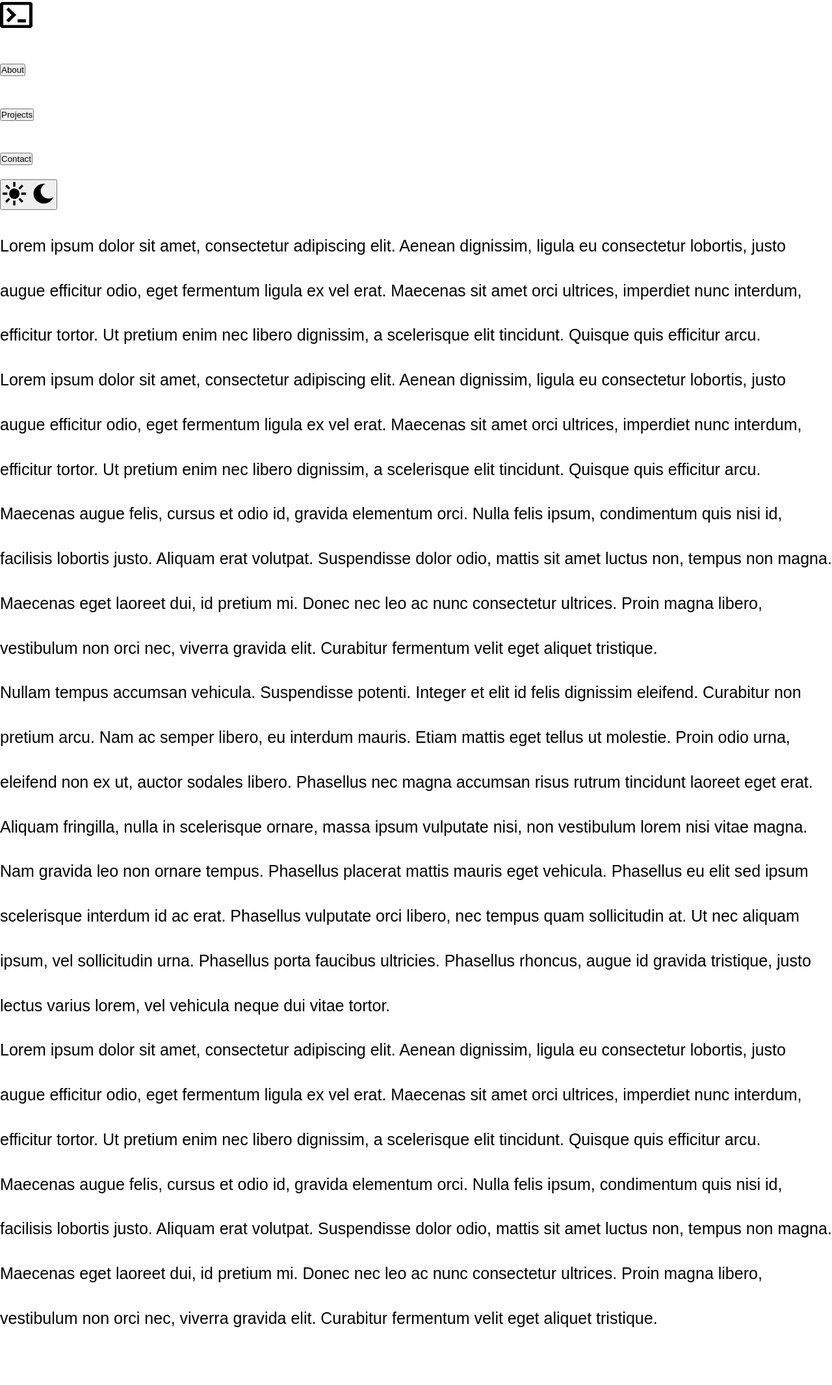
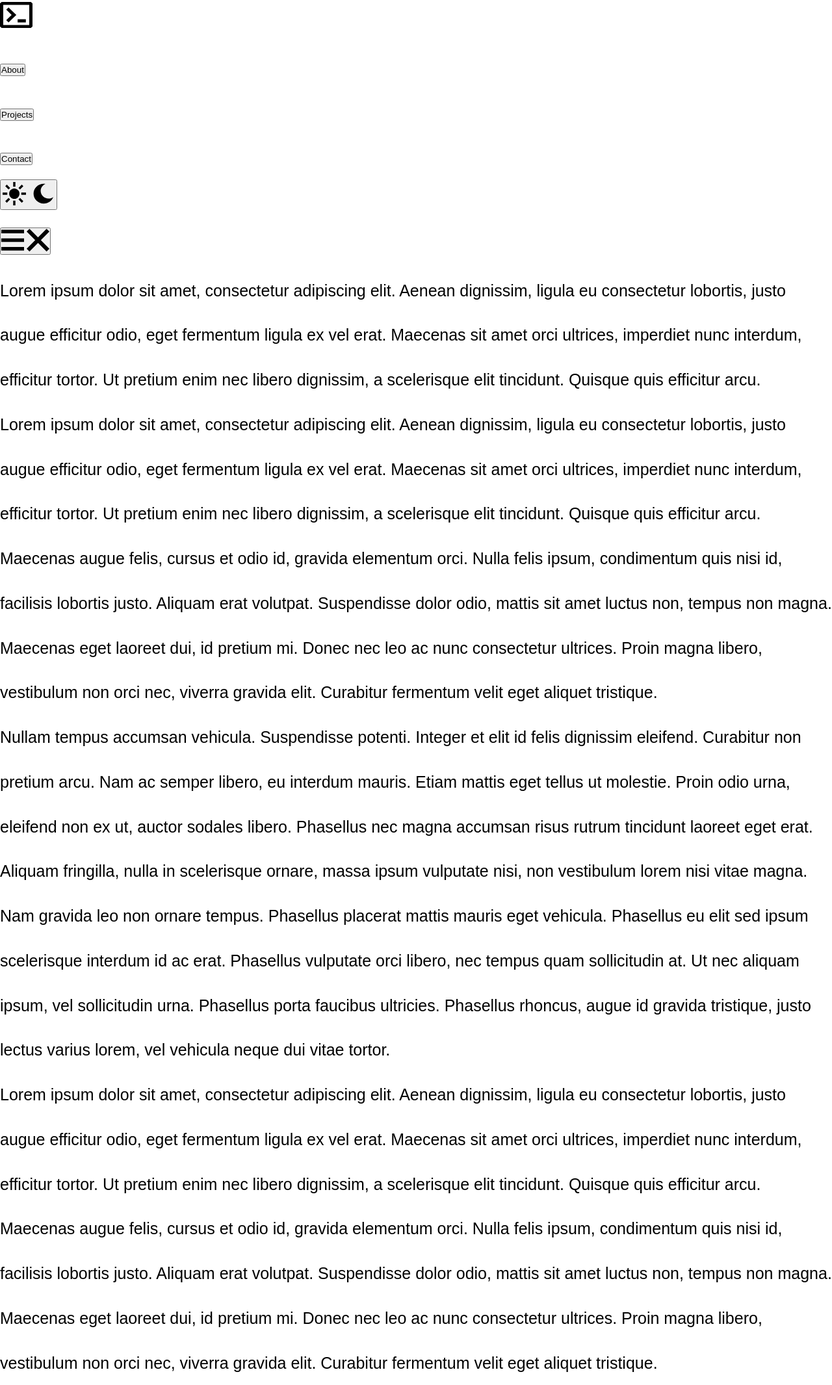
Before and after one commit to SirioBambino/SirioBambino.github.io, a Jekyll site: the page built from index.md, in a window 1280 px wide. Shown: the whole page at 65% size. Built offline with Jekyll 4.4.1, drawn with Linux system fonts in a browser that asks for light colours; some web fonts are replaced; before the commit the page ends 2063 px from its top, so only the background shows below that.

Commit message:
feat: Add mobile navigation menu button to the header

```diff
--- a/_includes/header.html
+++ b/_includes/header.html
@@ -41,5 +41,19 @@
         </button>
       </div>
     </div>
+
+     <!-- Menu button -->
+     <div class="site-menu-button">
+      <button class="menu-toggle hover-effect" title="Toggle Menu">
+        <svg class="open-menu-button" width="35" height="35">
+          <title>Open navigation menu</title>
+          <use xlink:href="assets/symbols/menu-open.svg#open-menu" width="35" height="35" />
+        </svg>
+        <svg class="close-menu-button" width="35" height="35">
+          <title>Close navigation menu</title>
+          <use xlink:href="assets/symbols/menu-close.svg#close-menu" width="35" height="35" />
+        </svg>
+      </button>
+    </div>
   </nav>
 </header>
```
